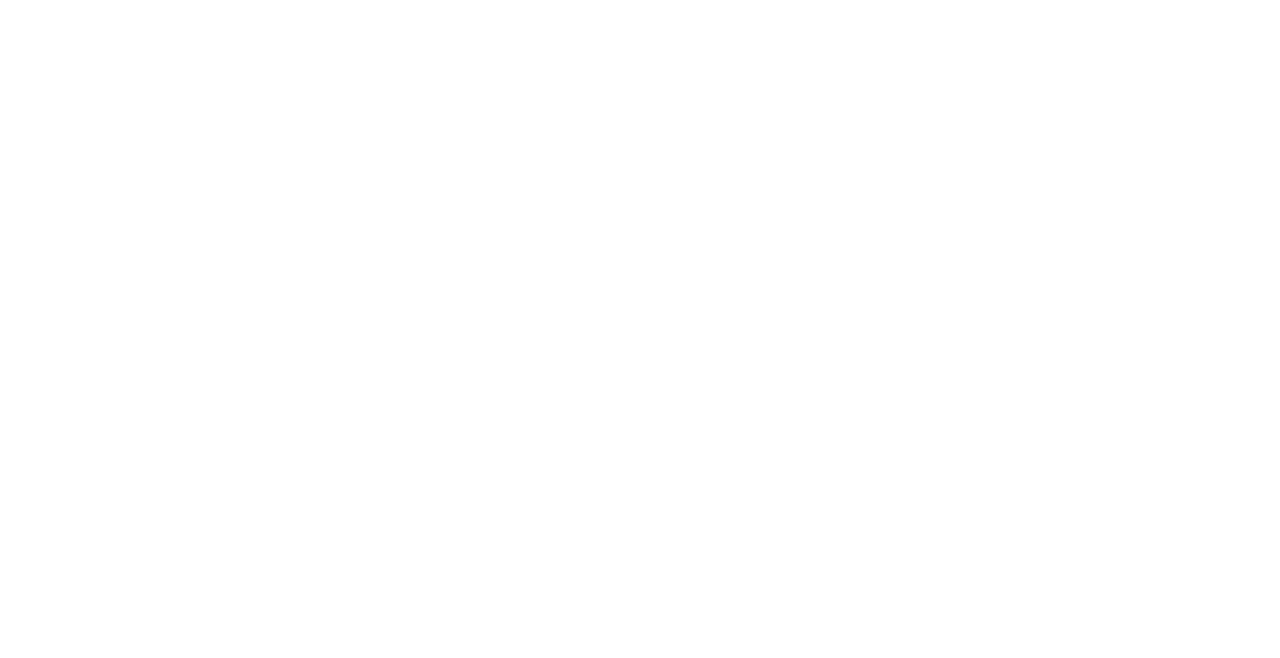
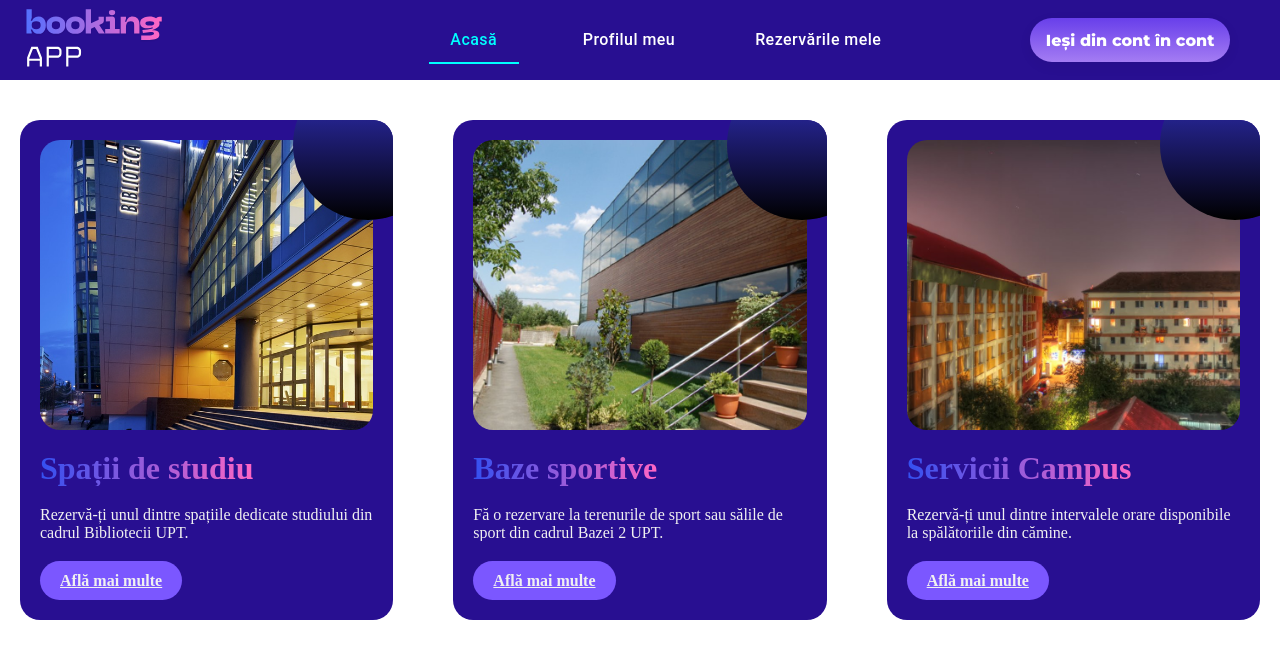
Before and after one commit to dcirjaliu/bachelor-thesis-booking-app, a React (Vite) app in the folder booking-app/frontend/: page /account/home in a window 1280 px wide. Before the commit this address had no page. Shown: the top 658 px of the page. Built offline with nearby package versions, Linux system fonts and the light colour scheme.

Commit message:
feature(ui):implemented the structure for the ui in the home page

```diff
--- a/booking-app/frontend/src/Routes.jsx
+++ b/booking-app/frontend/src/Routes.jsx
@@ -2,6 +2,7 @@ import { BrowserRouter, Routes, Route } from "react-router-dom";
 import IndexPage from "./pages/Index/Index";
 import ServiceDetails from "./pages/ServiceDetails/ServiceDetails";
 import MainLayout from "./layouts/MainLayout/MainLayout";
+import Home from "./pages/accountPages/Home/Home";
 
 function AppRoutes() {
   return (
@@ -10,6 +11,7 @@ function AppRoutes() {
         <Route element={<MainLayout />}>
           <Route path="/" element={<IndexPage />} />
           <Route path="/serviceDetails/:id" element={<ServiceDetails />} />
+          <Route path="/account/home" element={<Home />} />
         </Route>
       </Routes>
     </BrowserRouter>
--- /dev/null
+++ b/booking-app/frontend/src/pages/accountPages/Home/Home.jsx
@@ -0,0 +1,63 @@
+import { useMemo, useState } from "react";
+import { useHeader } from "../../../hooks/useHeader.js";
+import Tabs from "@mui/material/Tabs";
+import Tab from "@mui/material/Tab";
+import Box from "@mui/material/Box";
+import styles from "./Home.module.scss";
+import Button from "../../../components/Button/Button.jsx";
+import CardList from "../../../components/CardList/CardList.jsx";
+
+function Home() {
+  const [value, setValue] = useState(0);
+
+  const handleChange = (event, newValue) => {
+    setValue(newValue);
+  };
+
+  const headerButtons = useMemo(
+    () => (
+      <>
+        <Box sx={{ width: "100%", bgcolor: "transparent" }}>
+          <Tabs
+            value={value}
+            onChange={handleChange}
+            centered
+            sx={{
+              "& .MuiTabs-flexContainer": {
+                gap: 6,
+                marginLeft: 12,
+              },
+              "& .MuiTab-root": {
+                color: "white",
+                textTransform: "none",
+                fontSize: "1rem",
+              },
+              "& .Mui-selected": {
+                color: "#00ffff !important",
+              },
+              "& .MuiTabs-indicator": {
+                backgroundColor: "#00ffff",
+              },
+            }}
+          >
+            <Tab label="Acasă" />
+            <Tab label="Profilul meu" />
+            <Tab label="Rezervările mele" />
+          </Tabs>
+        </Box>
+
+        <Button variant="primary">Ieși din cont în cont</Button>
+      </>
+    ),
+    [value],
+  );
+
+  useHeader(headerButtons, styles.btnContainerHeader);
+  return (
+    <div>
+      <CardList />
+    </div>
+  );
+}
+
+export default Home;
--- /dev/null
+++ b/booking-app/frontend/src/pages/accountPages/Home/Home.module.scss
@@ -0,0 +1,20 @@
+.btnContainerHeader {
+  display: flex;
+  justify-content: flex-start;
+  flex-direction: row;
+  align-items: center;
+  overflow: visible;
+  width: 100%;
+
+  //   @media (max-width: 768px) {
+  //     justify-content: flex-end;
+  //     --btn-font-size: 0.9rem;
+  //     --btn-padding: 0.5rem 1.2rem;
+  //     gap: 8px;
+
+  //     @media (max-width: 480px) {
+  //       --btn-font-size: 0.6rem;
+  //       --btn-padding: 0.4rem 0.8rem;
+  //     }
+  //   }
+}
```
